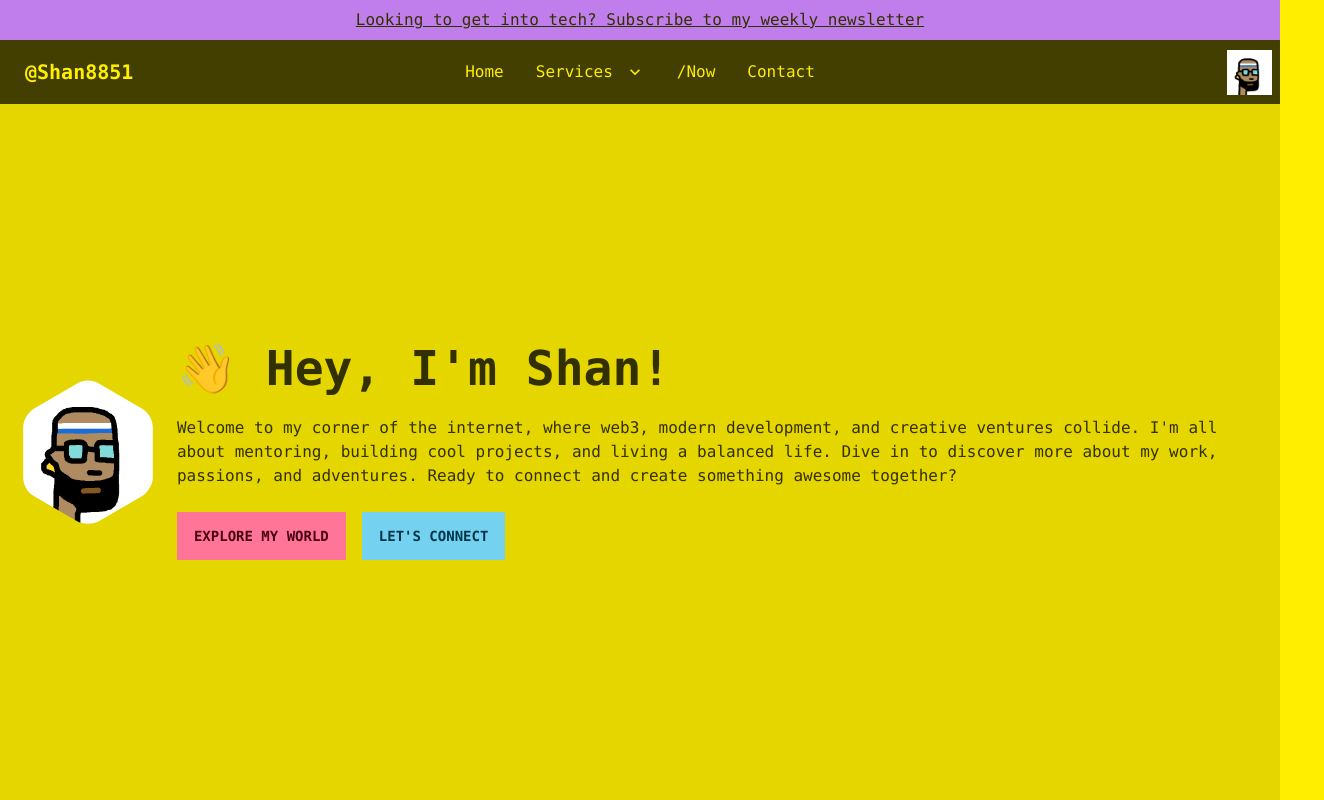
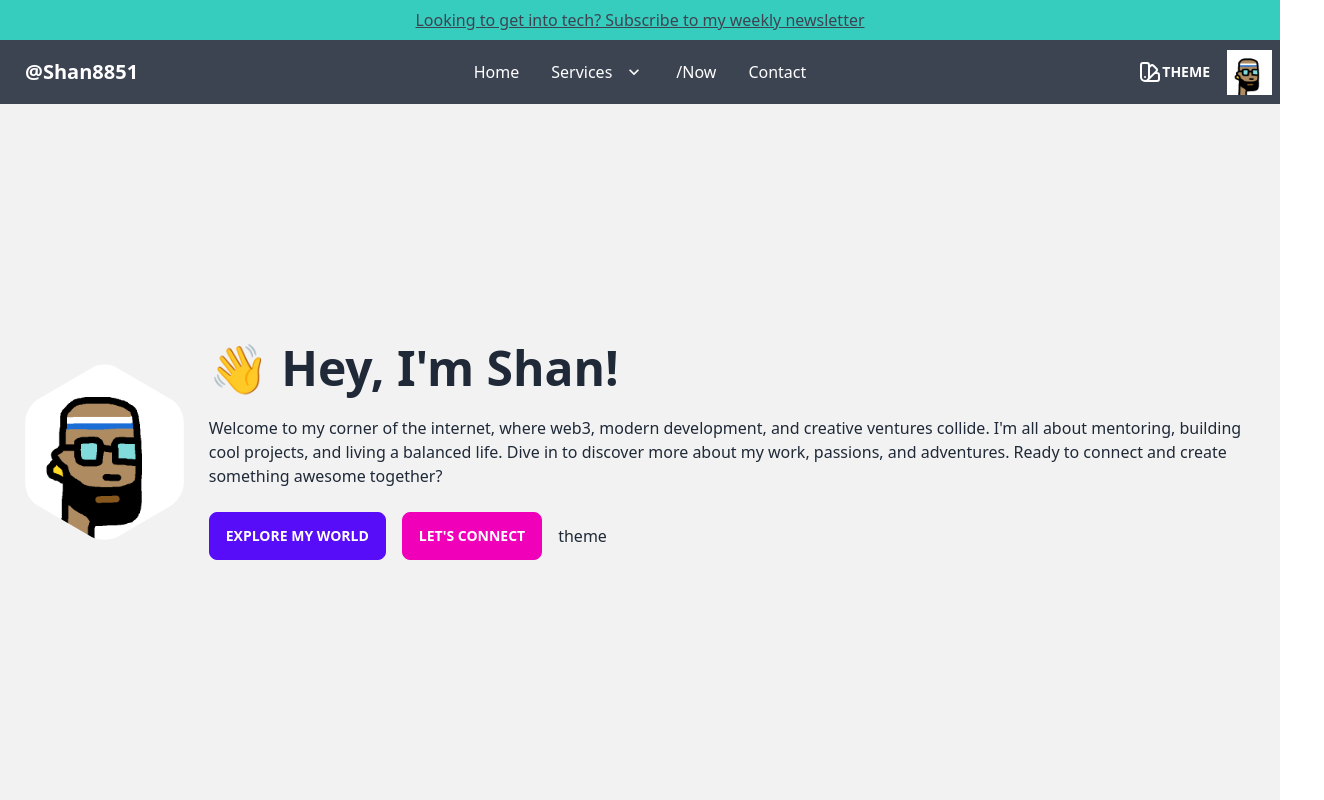
Before and after one commit to shan8851/shan-next, a Next.js app: page / in a window 1280 px wide. Shown: the top 800 px of the page, 1324 px wide, since content can reach past the window. Built offline with nearby package versions, Linux system fonts and the light colour scheme.

Commit message:
add zustand and theme

```diff
--- a/package.json
+++ b/package.json
@@ -26,6 +26,7 @@
     "react-hook-form": "^7.43.9",
     "tailwindcss": "3.3.1",
     "typescript": "5.0.4",
-    "uuidv4": "^6.2.13"
+    "uuidv4": "^6.2.13",
+    "zustand": "^4.3.7"
   }
 }
--- a/src/components/Header.tsx
+++ b/src/components/Header.tsx
@@ -3,13 +3,14 @@ import Link from "next/link";
 import { type FC } from "react";
 import Logo from '@/assets/punk.png'
 import { TECH_LEAP_LINK } from "@/constants";
+import ThemeSelector from "./ThemeSelector";
 
 export const Header: FC = () => {
 
   return (
     <>
     <div className="flex justify-center bg-accent py-2">
-      <a href={TECH_LEAP_LINK} className="link text-bold">Looking to get into tech? Subscribe to my weekly newsletter</a>
+      <a href={TECH_LEAP_LINK} className="link text-bold text-neutral">Looking to get into tech? Subscribe to my weekly newsletter</a>
     </div>
       <div className="navbar bg-neutral text-neutral-content">
         <div className="navbar-start">
@@ -54,7 +55,9 @@ export const Header: FC = () => {
             <li><Link href="/contact">Contact</Link></li>
           </ul>
         </div>
+
         <div className="navbar-end">
+         <ThemeSelector />
           <Image src={Logo} alt="logo" height={45} />
         </div>
       </div>
--- a/src/components/Hero.tsx
+++ b/src/components/Hero.tsx
@@ -15,6 +15,7 @@ export const Hero: FC = () => (
         <div className="flex gap-4">
           <Link href="/now" className="btn btn-primary">Explore my world</Link>
           <Link href="/contact" className="btn btn-secondary">Let&apos;s Connect</Link>
+          <button onClick={() => localStorage.setItem('theme', 'black')}>theme</button>
         </div>
       </div>
     </div>
--- a/src/components/Layout.tsx
+++ b/src/components/Layout.tsx
@@ -1,6 +1,7 @@
 import { type FunctionComponent, type ReactNode } from 'react';
 import { Footer } from './Footer';
 import { Header } from './Header';
+import ThemeProvider from './ThemeProvider';
 
 interface LayoutProps {
   children: ReactNode;
@@ -8,10 +9,12 @@ interface LayoutProps {
 
 export const Layout: FunctionComponent<LayoutProps> = ({ children }) => {
   return (
-    <div className="flex flex-col min-h-screen">
+    <ThemeProvider>
+      <div className="flex flex-col min-h-screen">
       <Header />
       <main className="flex-1">{children}</main>
       <Footer />
     </div>
+    </ThemeProvider>
   );
 };
--- /dev/null
+++ b/src/components/ThemeProvider.tsx
@@ -0,0 +1,28 @@
+// ThemeProvider.tsx
+import React, { ReactNode, useEffect } from 'react';
+import {useStore} from '@/lib/store';
+
+interface Props {
+  children: ReactNode;
+}
+
+const ThemeProvider: React.FC<Props> = ({ children }) => {
+  const setTheme = useStore((state) => state.setTheme);
+  const theme = useStore((state) => state.theme);
+
+  useEffect(() => {
+    const storedTheme = window.localStorage.getItem('theme');
+    if (storedTheme) {
+      setTheme(storedTheme);
+    }
+  }, []);
+
+  useEffect(() => {
+    window.localStorage.setItem('theme', theme);
+    document.documentElement.setAttribute('data-theme', theme);
+  }, [theme]);
+
+  return <>{children}</>;
+};
+
+export default ThemeProvider;
--- /dev/null
+++ b/src/components/ThemeSelector.tsx
@@ -0,0 +1,38 @@
+import { useStore } from '@/lib/store';
+import React, { useEffect } from 'react';
+
+const ThemeSelector: React.FC = () => {
+  const [selectedTheme, setSelectedTheme] = React.useState('cyberpunkk');
+  const setTheme = useStore((state) => state.setTheme);
+
+  const handleChange = (e: React.ChangeEvent<HTMLSelectElement>) => {
+    setTheme(e.target.value);
+  };
+
+  useEffect(() => {
+    setTheme(selectedTheme)
+  }, [selectedTheme])
+
+
+  return (
+    <div className="dropdown">
+      <label tabIndex={0} className="btn btn-ghost flex">
+        <svg width="20" height="20" xmlns="http://www.w3.org/2000/svg" fill="none" viewBox="0 0 24 24" className="inline-block h-5 w-5 stroke-current md:h-6 md:w-6"><path stroke-linecap="round" stroke-linejoin="round" stroke-width="2" d="M7 21a4 4 0 01-4-4V5a2 2 0 012-2h4a2 2 0 012 2v12a4 4 0 01-4 4zm0 0h12a2 2 0 002-2v-4a2 2 0 00-2-2h-2.343M11 7.343l1.657-1.657a2 2 0 012.828 0l2.829 2.829a2 2 0 010 2.828l-8.486 8.485M7 17h.01"></path></svg>
+        <p>Theme</p>
+      </label>
+      <ul tabIndex={0} className="menu menu-compact dropdown-content p-2 shadow bg-neutral text-neutral-content rounded-box w-52">
+      <li><a onClick={() => setSelectedTheme('light')}>Light</a></li>
+        <li><a onClick={() => setSelectedTheme('dark')}>Dark</a></li>
+        <li><a onClick={() => setSelectedTheme('corporate')}>Corporate</a></li>
+        <li><a onClick={() => setSelectedTheme('synthwave')}>Synthwave</a></li>
+        <li><a onClick={() => setSelectedTheme('retro')}>retro</a></li>
+        <li><a onClick={() => setSelectedTheme('cyberpunk')}>Cyberpunk</a></li>
+        <li><a onClick={() => setSelectedTheme('night')}>Night</a></li>
+        <li><a onClick={() => setSelectedTheme('dracula')}>Dracula</a></li>
+        <li><a onClick={() => setSelectedTheme('coffee')}>Coffee</a></li>
+      </ul>
+    </div>
+  );
+};
+
+export default ThemeSelector;
--- /dev/null
+++ b/src/lib/StoreProvider.tsx
@@ -0,0 +1,15 @@
+import { type PropsWithChildren, useRef } from 'react'
+import type { StoreType } from './store'
+import { initializeStore, Provider } from './store'
+
+const StoreProvider = ({ children, ...props }: PropsWithChildren) => {
+  const storeRef = useRef<StoreType>()
+
+  if (!storeRef.current) {
+    storeRef.current = initializeStore(props)
+  }
+
+  return <Provider value={storeRef.current}>{children}</Provider>
+}
+
+export default StoreProvider
--- /dev/null
+++ b/src/lib/store.ts
@@ -0,0 +1,39 @@
+import { createContext, useContext } from 'react'
+import { createStore, useStore as useZustandStore } from 'zustand'
+
+interface StoreInterface {
+  theme: string
+  setTheme: (value: string) => void;
+}
+
+const getDefaultInitialState = () => ({
+  theme: 'cyberpunk'
+})
+
+export type StoreType = ReturnType<typeof initializeStore>
+
+const zustandContext = createContext<StoreType | null>(null)
+
+export const Provider = zustandContext.Provider
+
+export const useStore = <T>(selector: (state: StoreInterface) => T) => {
+  const store = useContext(zustandContext)
+
+  if (!store) throw new Error('Store is missing the provider')
+
+  return useZustandStore(store, selector)
+}
+
+export const initializeStore = (
+  preloadedState: Partial<StoreInterface> = {}
+) => {
+  return createStore<StoreInterface>((set, get) => ({
+    ...getDefaultInitialState(),
+    ...preloadedState,
+    setTheme: (value) => {
+      set({
+        theme: value,
+      })
+    },
+  }))
+}
--- a/src/pages/_app.tsx
+++ b/src/pages/_app.tsx
@@ -1,17 +1,24 @@
 import { Layout } from "@/components/Layout";
-import { type AppType } from "next/app";
+import StoreProvider from '@/lib/StoreProvider'
+import type { AppProps } from 'next/app'
+
+
 
 import "@/styles/globals.css";
+import { useStore } from "@/lib/store";
+import { useEffect } from "react";
 
 
-const MyApp: AppType = ({
+const MyApp = ({
   Component,
   pageProps: { ...pageProps },
-}) => {
+}: AppProps) => {
   return (
+    <StoreProvider {...pageProps.initialZustandState}>
       <Layout>
         <Component {...pageProps} />
       </Layout>
+    </StoreProvider>
   );
 };
 
--- a/src/pages/_document.tsx
+++ b/src/pages/_document.tsx
@@ -2,7 +2,7 @@ import { Html, Head, Main, NextScript } from "next/document";
 
 export default function Document() {
   return (
-    <Html data-theme="cyberpunk">
+    <Html data-theme='cyberpunk'>
       <Head>
         {/* Open Graph tags */}
         <meta property="og:title" content="Shan8851" />
--- a/src/pages/contact.tsx
+++ b/src/pages/contact.tsx
@@ -62,7 +62,7 @@ const Contact: NextPage = () => {
               {...register("botcheck")}
             />
             <div className="form-control w-full">
-              <label className={`input-group input-group-vertical border-4 ${errors.name ? 'border-error' : 'border-black'}`}>
+              <label className={`input-group input-group-vertical border-4 ${errors.name ? 'border-error' : 'border-neutral'}`}>
                 <span className="py-2">What shall we call you?</span>
                 <input
                   type="text"
@@ -81,7 +81,7 @@ const Contact: NextPage = () => {
               )}
             </div>
             <div className="form-control w-full">
-              <label htmlFor="email_address" className={`input-group input-group-vertical border-4 ${errors.email ? 'border-error' : 'border-black'}`}>
+              <label htmlFor="email_address" className={`input-group input-group-vertical border-4 ${errors.email ? 'border-error' : 'border-neutral'}`}>
                 <span className="py-2">What&apos;s your email?</span>
                 <input
                   id="email_address"
@@ -104,7 +104,7 @@ const Contact: NextPage = () => {
               )}
             </div>
             <div className="form-control w-full">
-              <label className={`input-group input-group-vertical border-4 ${errors.message ? 'border-error' : 'border-black'}`}>
+              <label className={`input-group input-group-vertical border-4 ${errors.message ? 'border-error' : 'border-neutral'}`}>
                 <span className="py-2">What&apos;s on your mind?</span>
 
                 <textarea
```
Also changed, not shown: 1 other file (tests, documents, lock files or other folders). Lines whose indentation alone changed are shown as unchanged.
